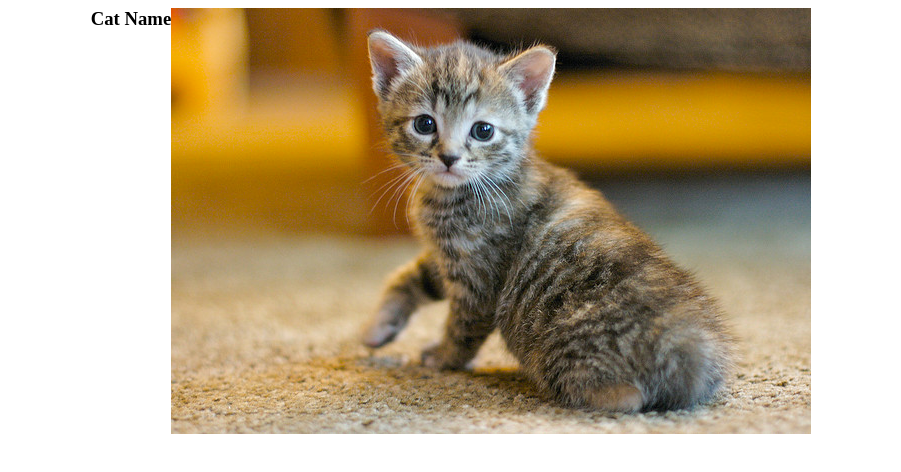
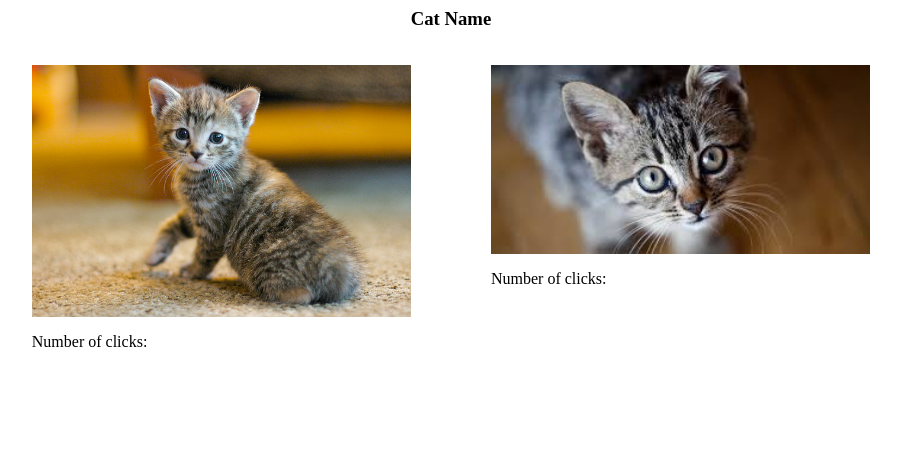
Before and after one commit to devrmateo/cat-clicker-app, a plain HTML site: page index.html in a window 1280 px wide. Shown: the whole page, without its empty margins (189-1090 px from the left). Drawn offline with Linux system fonts and the light colour scheme.

Commit message:
feat: Add click functionality for multiple cats

```diff
--- a/index.html
+++ b/index.html
@@ -9,8 +9,14 @@
           <div id="wrapper">
             <section class="cat">
               <h3>Cat Name</h3>
-              <img>
-              <div class="counter"></div>
+              <figure>
+                   <img class="one">
+                   <figcaption class="counter1">Number of clicks:</figcaption>
+               </figure>
+              <figure>
+                   <img class="two">
+                   <figcaption class="counter2">Number of clicks:</figcaption>
+               </figure>
             </section>
           </div>
           <script src="script.js"></script>
--- a/script.js
+++ b/script.js
@@ -1,27 +1,52 @@
-function populateImage() {
-  const img = document.querySelector('img')
-  img.src = "images/cat.jpg"
+function populateImages() {
+  const img1 = document.querySelector('.one')
+  const img2 = document.querySelector('.two')
+  img1.src = "images/cat.jpg"
+  img2.src = "images/cat2.jpeg"
 }
 
 function registerClick() {
-  populateImage()
-  const img = document.querySelector('img')
-  console.log(img)
+  populateImages()
+  const img1 = document.querySelector('.one')
+  const img2 = document.querySelector('.two')
+  const arr = [img1, img2]
   let count = 0
-  img.addEventListener('click', (function (num) {
-    return function () {
-      num += 1
-      populateCounter(num)
-      return num
-    }
-  })(count))
-
-
+  addListener(arr, count)
 }
 
-function populateCounter(num) {
-  const counter = document.querySelector('.counter')
-  counter.innerHTML = num
+function addListener(images, count) {
+  images.forEach(image => {
+    image.addEventListener('click', (function (num) {
+      return function () {
+        num += 1
+        populateCounter(num, image)
+        return num
+      }
+    })(count))
+  })
+}
+
+function populateCounter(num, image) {
+  const img = image
+  const counter1 = document.querySelector('.counter1')
+  const counter2 = document.querySelector('.counter2')
+
+  if (img.className === 'one' && counter1.firstElementChild) {
+    counter1.firstElementChild.remove()
+  } else if (img.className === 'two' && counter2.firstElementChild) {
+    counter2.firstElementChild.remove()
+  }
+
+  const span = document.createElement("span")
+  const content = document.createTextNode(` ${num}`)
+
+  span.appendChild(content)
+
+  if (img.className === 'one') {
+    counter1.appendChild(span)
+  } else {
+    counter2.appendChild(span)
+  }
 }
 
 (function runApp() {
--- a/styles.css
+++ b/styles.css
@@ -5,16 +5,33 @@
 }
 
 .cat {
-  width: 60%;
   display: flex;
   flex-wrap: wrap;
   justify-content: center;
-}
-
-img {
-  max-width: 100%;
+  width: 75%;
 }
 
 h3 {
   margin-top: 0;
+  flex-basis: 100%;
+  text-align: center;
 }
+
+figure {
+  width: 100%;
+}
+
+@media screen and (min-width: 1000px) {
+  figure {
+    width: 40%;
+  }
+}
+
+img {
+  width: 100%;
+  max-width: 100%;
+}
+
+.counter1, .counter2 {
+  margin-top: 1em;
+}
```
Also changed, not shown: images/cat2.jpeg (added).
